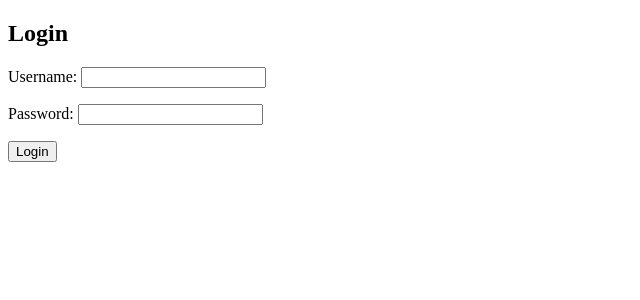
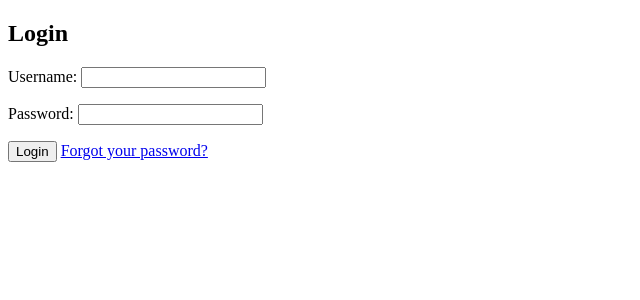
Before and after one commit to AzamCompile/Narmativlar, a Django app: page /accounts/login/ in a window 1280 px wide. Shown: the top 300 px of the page, without its empty margins (0-640 px from the left). Run offline with Django 5.2, Linux system fonts and the light colour scheme.

Commit message:
narmativ 94

```diff
--- a/accounts/urls.py
+++ b/accounts/urls.py
@@ -5,5 +5,5 @@ from .views import register, login_view, logout_view
 urlpatterns = [
     path("register/", register, name="register"),
     path("login/", login_view, name="login"),
-    path("logout/", logout_view, name="logout"),
+    path("logout/", logout_view, name="logout")
 ]
--- a/accounts/views.py
+++ b/accounts/views.py
@@ -1,5 +1,4 @@
 from django.contrib.auth import authenticate, login, logout
-from django.contrib.auth.forms import UserCreationForm
 from django.core.mail import send_mail
 from django.shortcuts import render, redirect
 from accounts.forms import LoginForm, RegisterForm
@@ -14,7 +13,6 @@ def register(request):
         if form.is_valid():
             user = form.save()
 
-            # 🔥 EMAIL YUBORISH
             send_mail(
                 subject="Ro‘yxatdan o‘tish muvaffaqiyatli",
                 message="Siz Django kursga muvaffaqiyatli ro‘yxatdan o‘tdingiz.",
@@ -51,4 +49,4 @@ def login_view(request):
 
 def logout_view(request):
     logout(request)
-    return redirect('login')
+    return redirect("login")
--- a/config/settings.py
+++ b/config/settings.py
@@ -134,7 +134,7 @@ LOGIN_URL = '/accounts/login/'
 LOGIN_REDIRECT_URL = '/'
 LOGOUT_REDIRECT_URL = '/accounts/login/'
 
-EMAIL_BACKEND = "django.core.mail.backends.smtp.EmailBackend"
+EMAIL_BACKEND = "django.core.mail.backends.console.EmailBackend"
 
 EMAIL_HOST = os.getenv("EMAIL_HOST")
 EMAIL_PORT = os.getenv("EMAIL_PORT")
--- a/config/urls.py
+++ b/config/urls.py
@@ -1,10 +1,42 @@
-
 from django.contrib import admin
 from django.urls import path, include
+from django.contrib.auth import views as auth_views
 
 urlpatterns = [
     path('admin/', admin.site.urls),
+    path('captcha/', include('captcha.urls')),
+    path('accounts/', include('accounts.urls')),
     path('',include('students.urls')),
-    path('accounts/', include('accounts.urls')),
-    path('captcha/', include('captcha.urls')),
+
+    path(
+        "password-reset/",
+        auth_views.PasswordResetView.as_view(
+            template_name="accounts/password_reset.html"
+        ),
+        name="password_reset"
+    ),
+
+    path(
+        "password-reset/done/",
+        auth_views.PasswordResetDoneView.as_view(
+            template_name="accounts/password_reset_done.html"
+        ),
+        name="password_reset_done"
+    ),
+
+    path(
+        "reset/<uidb64>/<token>/",
+        auth_views.PasswordResetConfirmView.as_view(
+            template_name="accounts/password_reset_confirm.html"
+        ),
+        name="password_reset_confirm"
+    ),
+
+    path(
+        "reset/done/",
+        auth_views.PasswordResetCompleteView.as_view(
+            template_name="accounts/password_reset_complete.html"
+        ),
+        name="password_reset_complete"
+    ),
 ]
--- a/students/views.py
+++ b/students/views.py
@@ -54,7 +54,7 @@ class StudentListView(ListView):
 
     def get_queryset(self):
 
-        students = Student.objects.all()
+        students = Student.objects.all().order_by("-id")
 
         search = self.request.GET.get("search")
         course = self.request.GET.get("course")
--- a/templates/accounts/login.html
+++ b/templates/accounts/login.html
@@ -13,6 +13,7 @@
     {{ form.as_p }}
 
     <button type="submit">Login</button>
+    <a href="{% url 'password_reset' %}">Forgot your password?</a>
 </form>
 
 <!-- ERRORS -->
--- /dev/null
+++ b/templates/accounts/password_reset_complete.html
@@ -0,0 +1,5 @@
+<h2>Parol o‘zgartirildi</h2>
+
+<p>Endi login qilishingiz mumkin.</p>
+
+<a href="{% url 'login' %}">Login</a>
--- /dev/null
+++ b/templates/accounts/password_reset_done.html
@@ -0,0 +1,3 @@
+<h2>Email yuborildi</h2>
+
+<p>Parol tiklash linki emailingizga yuborildi.</p>
```
Also changed, not shown: templates/accounts/password_reset.html (added, +10 -0 lines), templates/accounts/password_reset_confirm.html (added, +9 -0 lines), db.sqlite3.
